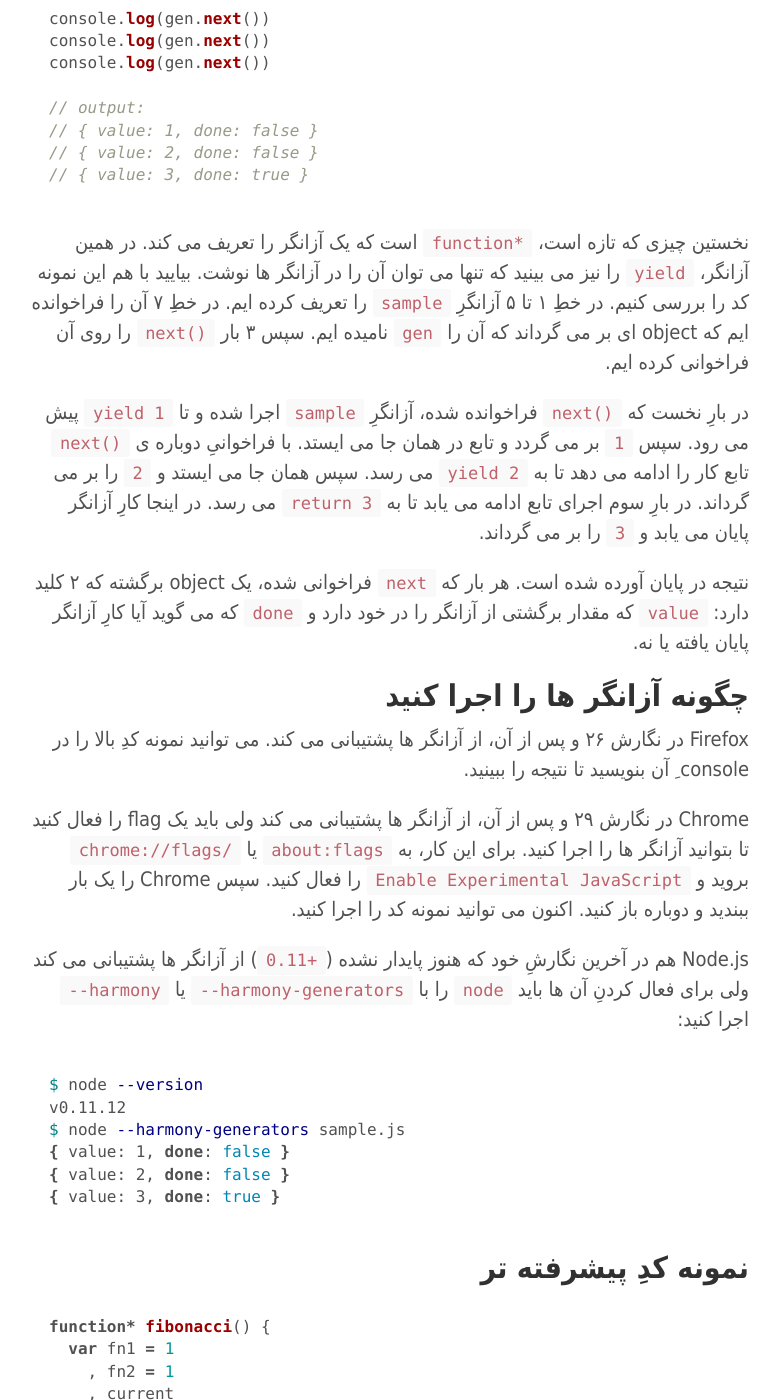
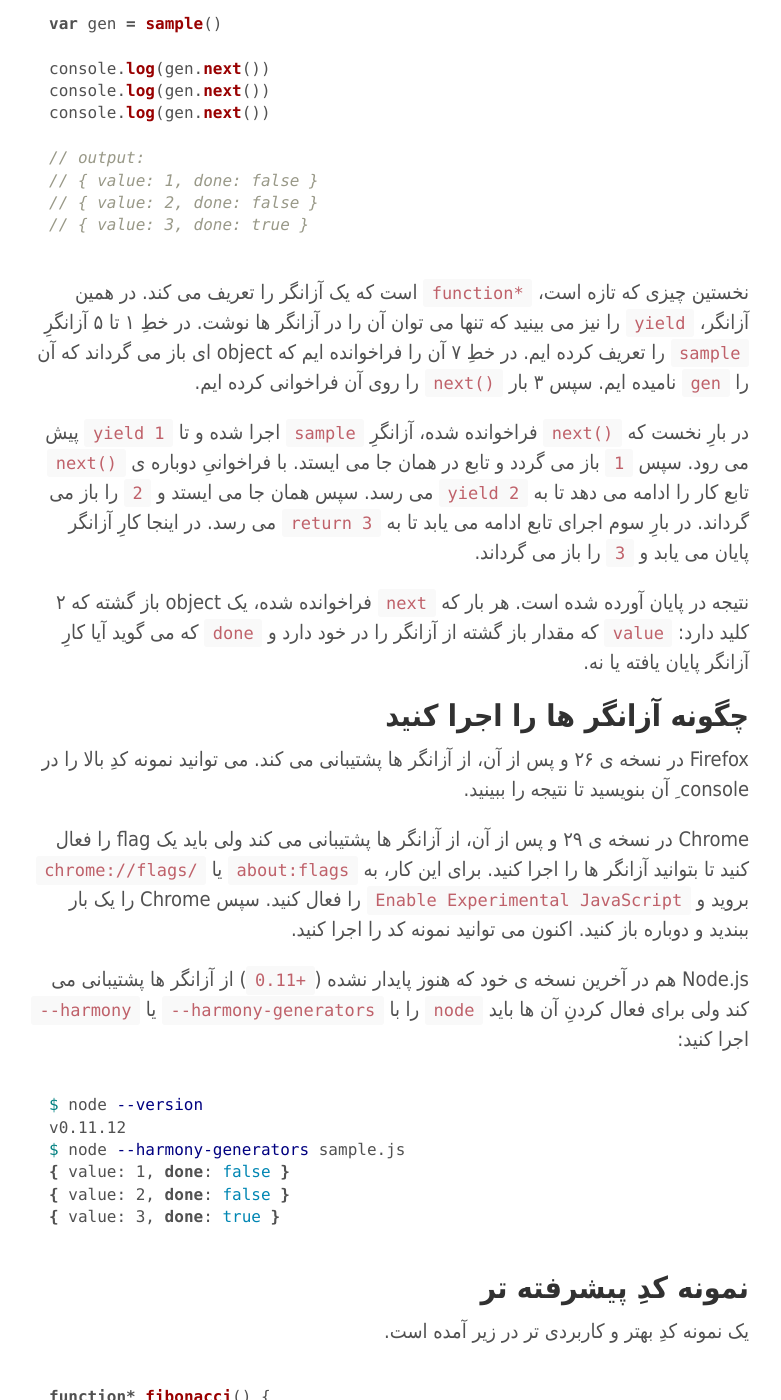
Before and after one commit to behrang/behrang.github.io, a Jekyll site: the page built from _posts/2014-06-21-javascript-generators-part1.md, in a window 1280 px wide and 1400 px high, scrolled down 1014 px. Shown: the whole window, without its empty margins (251-1032 px from the left). Built offline with Jekyll 4.4.1, drawn with Linux system fonts in a browser that asks for light colours; Markdown is read by kramdown in place of the engine named in the settings; comment, search, counter and statistics services are not loaded; some of the changed text lies outside the part shown.

Commit message:
Update javascript generators part 1

````diff
--- a/_posts/2014-06-21-javascript-generators-part1.md
+++ b/_posts/2014-06-21-javascript-generators-part1.md
@@ -1,15 +1,15 @@
 ---
 layout: post
-title: آشنایی با آزانگر (Generator) در جاوا اسکریپت - بخش یک
+title: آشنایی با آزانگر (Generator) در جاوا اسکریپت - بخشِ یک
 ---
 
-تازه ترین نگارشِ جاوا اسکریپت (ES6) یک ویژگی به نامِ «آزانگر» (Generator) دارد که در این نوشته می کوشم شما را با آن آشنا کنم.
+تازه ترین نسخه ی جاوا اسکریپت (ES6) یک ویژگی به نامِ «آزانگر» (Generator) دارد که در این نوشته می کوشم شما را با آن آشنا کنم.
 
 ## آزانگر؟
 
-شاید بپرسید که آزانگر چیست و آن را از کجا در آورده ام و چرا نمی گویم «تولید کننده» یا «سازنده» یا «بوجود آورنده» یا «آفریننده» یا چیز های دیگر.
+شاید بپرسید که آزانگر چیست و آن را از کجا در آورده ام و چرا نمی گویم «تولید کننده» یا «سازنده» یا «بوجود آورنده» یا «آفریننده» یا «generate کننده» یا چیز های دیگر.
 
-آزانگر را از [واژه نامه ی حیدری ملایری][dictionary] که واژه نامه ی بسیار دقیقی است آورده ام و این زمانِ خوبی برای آوردنِ این واژه است، چون این ویژگی تازه به زبان افزوده شده و می توان در همین آغازِ کار واژه ی درست و بجایی را برای آن برگزید، پیش از آن که واژه های نادرستِ دیگر به جای آن به کار برده شوند.
+آزانگر را از [واژه نامه ی ریشه شناختی اختر شناسی-اختر فیزیک حیدری ملایری][dictionary] آورده ام که واژه نامه ی بسیار دقیقی است و این زمانِ خوبی برای آوردنِ این واژه است، چون این ویژگی تازه به زبان افزوده شده و می توان در همین آغازِ کار واژه ی درست و بجایی را برای آن برگزید، پیش از آن که واژه های نادرستِ دیگر به جای آن به کار برده شوند.
 
 ## آزانگر چیست؟
 
@@ -18,6 +18,8 @@
 ولی این توضیح ارزش آن را نشان نمی دهد. با یک نمونه کد بهتر می شود آن را فهمید.
 
 ## نمونه کدِ ساده
+
+کدِ زیر را ببینید تا آن را با هم بررسی کنیم.
 
 ```js
 function* sample() {
@@ -38,19 +40,19 @@
 // { value: 3, done: true }
 ```
 
-نخستین چیزی که تازه است، `function*` است که یک آزانگر را تعریف می کند. در همین آزانگر، `yield` را نیز می بینید که تنها می توان آن را در آزانگر ها نوشت. بیایید با هم این نمونه کد را بررسی کنیم. در خطِ ۱ تا ۵ آزانگرِ `sample` را تعریف کرده ایم. در خطِ ۷ آن را فراخوانده ایم که object ای بر می گرداند که آن را `gen` نامیده ایم. سپس ۳ بار `next()` را روی آن فراخوانی کرده ایم.
+نخستین چیزی که تازه است، `function*` است که یک آزانگر را تعریف می کند. در همین آزانگر، `yield` را نیز می بینید که تنها می توان آن را در آزانگر ها نوشت. در خطِ ۱ تا ۵ آزانگرِ `sample` را تعریف کرده ایم. در خطِ ۷ آن را فراخوانده ایم که object ای باز می گرداند که آن را `gen` نامیده ایم. سپس ۳ بار `next()` را روی آن فراخوانی کرده ایم.
 
-در بارِ نخست که `next()` فراخوانده شده، آزانگرِ `sample` اجرا شده و تا `yield 1` پیش می رود. سپس `1` بر می گردد و تابع در همان جا می ایستد. با فراخوانیِ دوباره ی `next()` تابع کار را ادامه می دهد تا به `yield 2` می رسد. سپس همان جا می ایستد و `2` را بر می گرداند. در بارِ سوم اجرای تابع ادامه می یابد تا به `return 3` می رسد. در اینجا کارِ آزانگر پایان می یابد و `3` را بر می گرداند.
+در بارِ نخست که `next()` فراخوانده شده، آزانگرِ `sample` اجرا شده و تا `yield 1` پیش می رود. سپس `1` باز می گردد و تابع در همان جا می ایستد. با فراخوانیِ دوباره ی `next()` تابع کار را ادامه می دهد تا به `yield 2` می رسد. سپس همان جا می ایستد و `2` را باز می گرداند. در بارِ سوم اجرای تابع ادامه می یابد تا به `return 3` می رسد. در اینجا کارِ آزانگر پایان می یابد و `3` را باز می گرداند.
 
-نتیجه در پایان آورده شده است. هر بار که `next` فراخوانی شده، یک object برگشته که ۲ کلید دارد: `value` که مقدار برگشتی از آزانگر را در خود دارد و `done` که می گوید آیا کارِ آزانگر پایان یافته یا نه.
+نتیجه در پایان آورده شده است. هر بار که `next` فراخوانده شده، یک object باز گشته که ۲ کلید دارد: `value` که مقدار باز گشته از آزانگر را در خود دارد و `done` که می گوید آیا کارِ آزانگر پایان یافته یا نه.
 
 ## چگونه آزانگر ها را اجرا کنید
 
-Firefox در نگارش ۲۶ و پس از آن، از آزانگر ها پشتیبانی می کند. می توانید نمونه کدِ بالا را در console ِ آن بنویسید تا نتیجه را ببینید.
+Firefox در نسخه ی ۲۶ و پس از آن، از آزانگر ها پشتیبانی می کند. می توانید نمونه کدِ بالا را در console ِ آن بنویسید تا نتیجه را ببینید.
 
-Chrome در نگارش ۲۹ و پس از آن، از آزانگر ها پشتیبانی می کند ولی باید یک flag را فعال کنید تا بتوانید آزانگر ها را اجرا کنید. برای این کار، به `about:flags` یا `chrome://flags/` بروید و `Enable Experimental JavaScript` را فعال کنید. سپس Chrome را یک بار ببندید و دوباره باز کنید. اکنون می توانید نمونه کد را اجرا کنید.
+Chrome در نسخه ی ۲۹ و پس از آن، از آزانگر ها پشتیبانی می کند ولی باید یک flag را فعال کنید تا بتوانید آزانگر ها را اجرا کنید. برای این کار، به `about:flags` یا `chrome://flags/` بروید و `Enable Experimental JavaScript` را فعال کنید. سپس Chrome را یک بار ببندید و دوباره باز کنید. اکنون می توانید نمونه کد را اجرا کنید.
 
-Node.js هم در آخرین نگارشِ خود که هنوز پایدار نشده (`0.11+`) از آزانگر ها پشتیبانی می کند ولی برای فعال کردنِ آن ها باید `node` را با `--harmony-generators` یا `--harmony` اجرا کنید:
+Node.js هم در آخرین نسخه ی خود که هنوز پایدار نشده (`0.11+`) از آزانگر ها پشتیبانی می کند ولی برای فعال کردنِ آن ها باید `node` را با `--harmony-generators` یا `--harmony` اجرا کنید:
 
 ```sh
 $ node --version
@@ -62,6 +64,8 @@
 ```
 
 ## نمونه کدِ پیشرفته تر
+
+یک نمونه کدِ بهتر و کاربردی تر در زیر آمده است.
 
 ```js
 function* fibonacci() {
@@ -86,10 +90,10 @@
 logNext()
 ```
 
-در اینجا یک آزانگرِ فیبوناچی داریم که هر بار یک عدد را در دنباله ی فیبوناچی می آزاند. این بار آزانگر در یک چرخه ی بی پایان است. برای اجرای آن هم هر یک ثانیه یک بار `next` را روی آن فراخوانی کرده ایم.
+این آزانگرِ بی پایانِ فیبوناچی است که هر بار یک عدد را در دنباله ی فیبوناچی می آزاند. این بار آزانگر در یک چرخه ی بی پایان است. برای اجرای آن هم هر یک ثانیه یک بار `next` را روی آن فراخوانده ایم.
 
 ## همین؟
 
-شاید با خود بگویید که جالب بود ولی من نیازی به دنباله ی فیبوناچی یا این جور چیز ها ندارم که بخواهم آزانگر ها را به کار برم. آزانگر ها خیلی بیشتر از این هستند و جاوا اسکریپت را در بسیاری از زمینه ها دگرگون خواهند کرد. توانایی نگه داشتن یک تابع در میانه ی اجرا و سپس ادامه ی آن، توانایی بسیار پر کاربردی است. این نوشته تنها برای آشنایی بود. در بخش دوم کمی با کاربرد های پیشرفته ترِ آزانگر ها آشنا خواهید شد.
+شاید با خود بگوییم که جالب بود ولی نیازی به دنباله ی فیبوناچی یا این جور چیز ها نداریم که بخواهیم آزانگر ها را به کار بریم. آزانگر ها خیلی بیشتر از این اند و جاوا اسکریپت را در بسیاری از زمینه ها دگرگون خواهند کرد. توانایی نگه داشتن یک تابع در میانه ی اجرا و سپس ادامه ی آن، توانایی بسیار پر کاربردی است. این نوشته تنها برای آشنایی بود. در بخش دوم کمی با کاربرد های پیشرفته ترِ آزانگر ها آشنا خواهیم شد.
 
 [dictionary]: http://dictionary.obspm.fr/?formSearchTextfield=generator&formSubmit=Search&showAll=1
````
